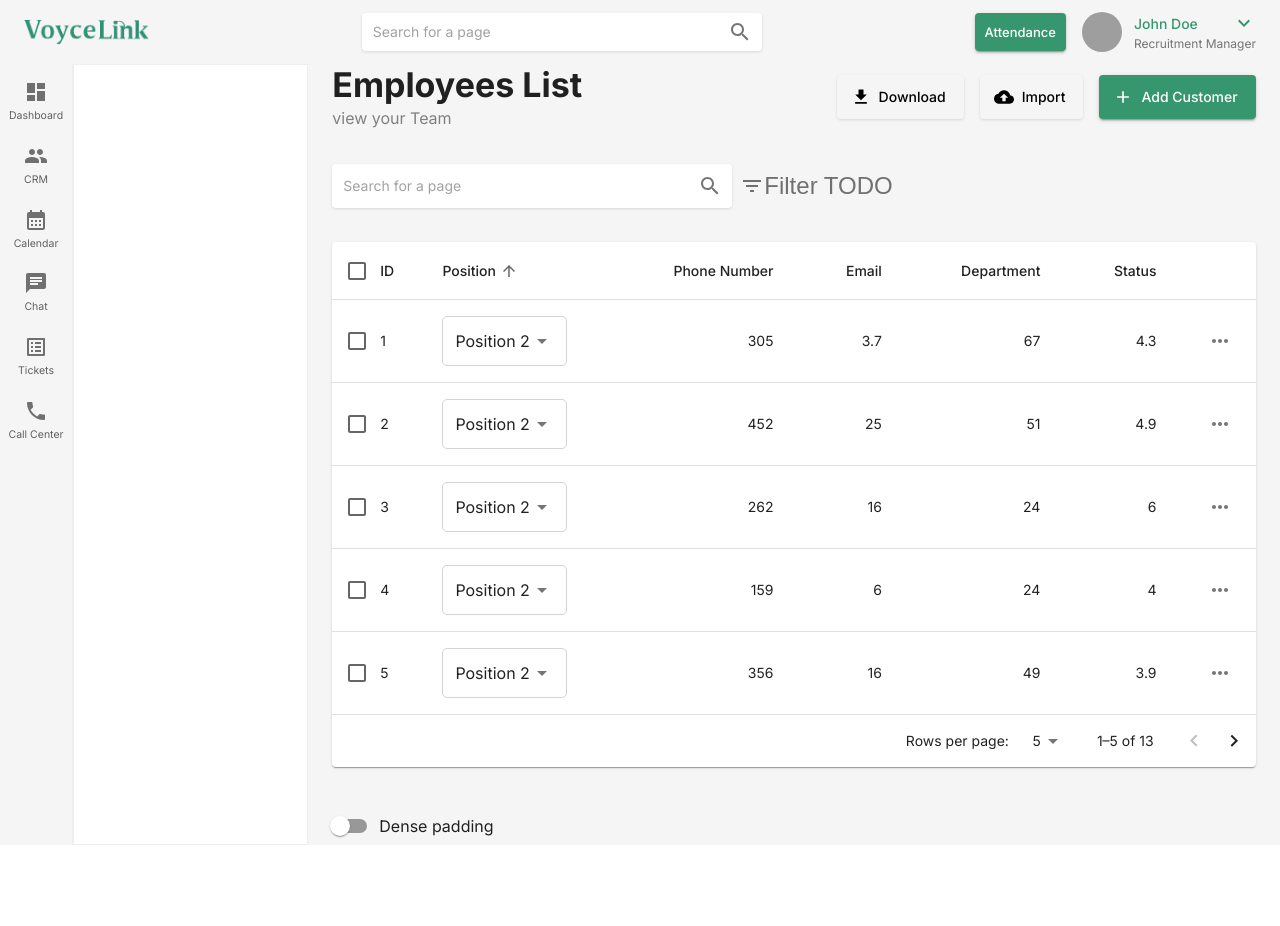
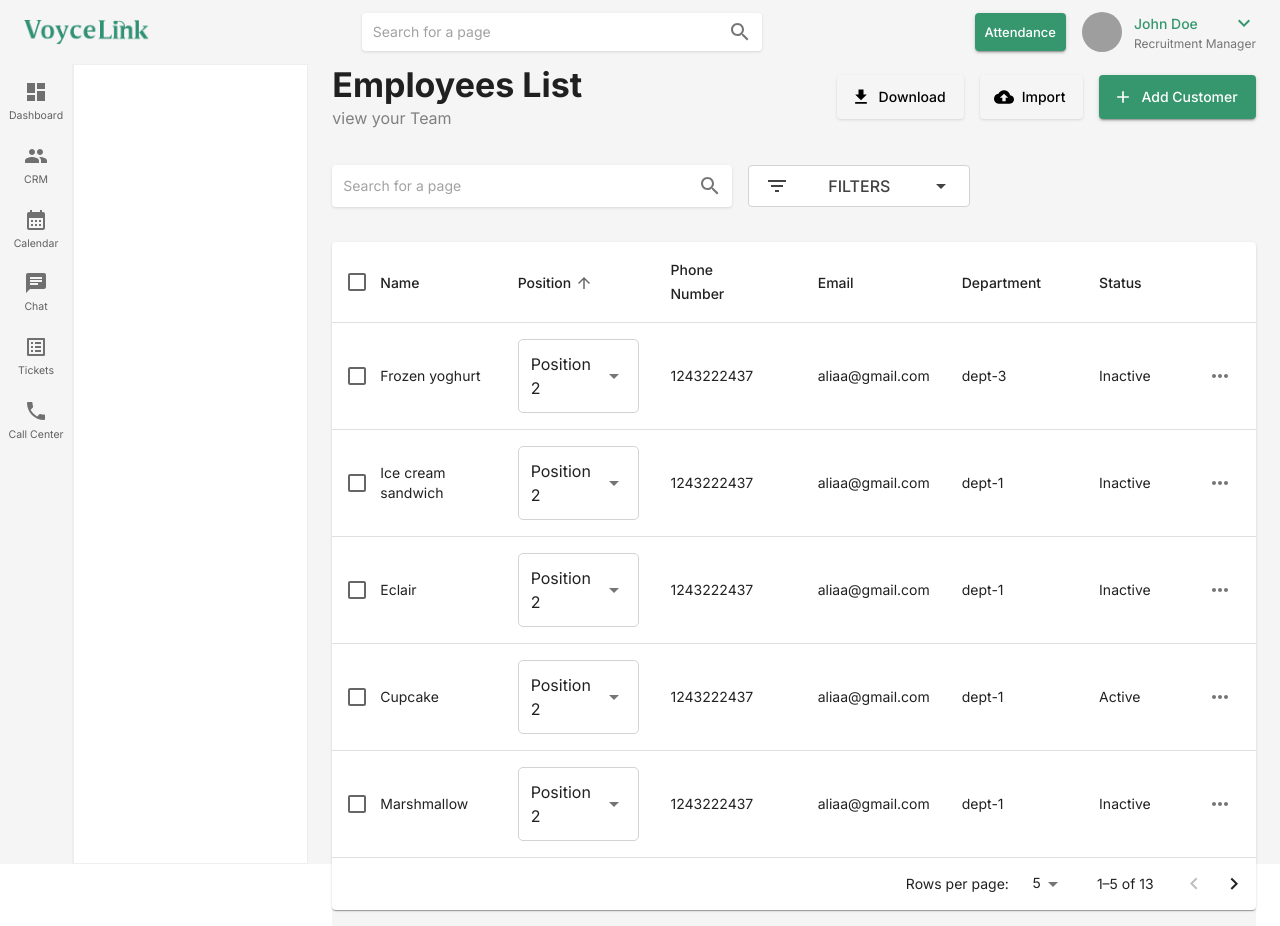
Before and after one commit to Saadgabersaad/VoyceeLink-CallCenter, a Next.js app: page /hhrr/departments in a window 1280 px wide. Before the commit the page ends 845 px from the top, so only its background shows below. Built offline with nearby package versions, Linux system fonts and the light colour scheme; grey boxes are pictures that could not be loaded.

Commit message:
employee filter str.

```diff
--- a/src/modules/hhrr/departments/components/DottedMenu.tsx
+++ b/src/modules/hhrr/departments/components/DottedMenu.tsx
@@ -52,8 +52,9 @@ export default function DottedMenu() {
                 slotProps={{
                     paper: {
                         style: {
-                            maxHeight: ITEM_HEIGHT * 4.5,
-                            width: '25ch',
+                            maxHeight: ITEM_HEIGHT * 5.5,
+                            width: '23ch',
+                            border: 'solid 1px green',
                         },
                     },
                 }}
@@ -62,6 +63,7 @@ export default function DottedMenu() {
                     <MenuItem
                         key={option.label}
                         onClick={handleClose}
+                        sx={{paddingX:'16px',paddingY:'12px'}}
                     >
                         {option.icon}
                         <span style={{ marginLeft: '10px' }}>{option.label}</span>
--- /dev/null
+++ b/src/modules/hhrr/departments/components/FilterBtn.tsx
@@ -0,0 +1,163 @@
+
+import * as React from 'react';
+import Button from '@mui/material/Button';
+import ButtonGroup from '@mui/material/ButtonGroup';
+import ArrowDropDownIcon from '@mui/icons-material/ArrowDropDown';
+import ClickAwayListener from '@mui/material/ClickAwayListener';
+import Grow from '@mui/material/Grow';
+import Paper from '@mui/material/Paper';
+import Popper from '@mui/material/Popper';
+import MenuItem from '@mui/material/MenuItem';
+import MenuList from '@mui/material/MenuList';
+import {usePathname} from "next/navigation";
+import IconButton from "@mui/material/IconButton";
+import FilterListIcon from "@mui/icons-material/FilterList";
+import {Flex} from "modules/core/components/flex";
+
+
+export default function FilterBtn() {
+
+
+
+    const customerOptions = [
+
+        {label:'Client Type',backgroundColor:'',color:''},
+        { label:'(Lcp)',backgroundColor:'#EEF5F0',color:'#589E67'},
+        {label:'Customer Service',backgroundColor:'#EDF2FE ',color:'#4976F4'},
+        {label:'Technical Support',backgroundColor:'#F7F7E8',color:'#B1AB1D'},
+        {label:'Sales',backgroundColor:'#F4EDF7',color:'#954BAF'}];
+    const leadsOptions = [
+
+        {label:'Filters',backgroundColor:'',color:'#424242'},
+        { label:'Lost',backgroundColor:'#EEF5F0',color:'#589E67'},
+        {label:'Qualified',backgroundColor:'#F7F7E8',color:'#B1AB1D'},
+        {label:'Contacted',backgroundColor:'#F4EDF7',color:'#954BAF'}];
+
+
+
+    const [open, setOpen] = React.useState(false);
+    const anchorRef = React.useRef<HTMLDivElement>(null);
+    const [selectedIndex, setSelectedIndex] = React.useState(0);
+
+    const handleClick = () => {
+        console.info(`You clicked ${options[selectedIndex].label}`);
+
+    };
+
+    const handleMenuItemClick = (
+        index: number,
+        value: string,
+
+    ) => {
+        setSelectedIndex(index);
+        setOpen(false);
+        console.info(`You clicked ${options[selectedIndex].label}`);
+      //  onFilters(value)
+
+    };
+
+    const handleToggle = () => {
+        setOpen((prevOpen) => !prevOpen);
+    };
+
+    const handleClose = (event: Event) => {
+        if (
+            anchorRef.current &&
+            anchorRef.current.contains(event.target as HTMLElement)
+        ) {
+            return;
+        }
+
+        setOpen(false);
+    };
+
+    const pathname = usePathname();
+    const options = pathname === "/customers" ? customerOptions : leadsOptions;
+
+
+    return (
+        <React.Fragment>
+            <ButtonGroup
+
+                sx={{border:"1px solid lightGray",borderRadius:'5',bgcolor: 'white',color:'#424242'}}
+                //@ts-expect-error  is necessary
+                variant=""
+                ref={anchorRef}
+                aria-label="Button group with a nested menu"
+            >
+          <Flex justifyContent="space-between" alignItems="center">
+              <Button
+                  sx={{width:"220px",display:"flex",justifyContent:"space-between",alignItems:"center",paddingY:'0px'}}
+                  size="medium"
+                  aria-controls={open ? 'split-button-menu' : undefined}
+                  aria-expanded={open ? 'true' : undefined}
+                  aria-label="select merge strategy"
+                  aria-haspopup="menu"
+                  onClick={handleToggle}
+              >
+                  <FilterListIcon />
+                  <Button
+                      sx={{fontSize:'16px'}}
+                      style={{color:selectedIndex === selectedIndex ? options[selectedIndex].color : 'black'}}
+                      size='medium'
+                      onClick={handleClick}>{options[selectedIndex].label}
+
+                  </Button>
+              <ArrowDropDownIcon/>
+              </Button>
+          </Flex>
+
+            </ButtonGroup>
+
+
+
+
+            <Popper
+                sx={{ zIndex: 1 }}
+
+                open={open}
+                anchorEl={anchorRef.current}
+                role={undefined}
+                transition
+                disablePortal
+            >
+                {({ TransitionProps, placement }) => (
+                    <Grow
+                        {...TransitionProps}
+                        style={{
+                            transformOrigin:
+                                placement === 'bottom' ? 'center top' : 'center bottom',
+                        }}
+                    >
+
+                        <Paper>
+                            <ClickAwayListener onClickAway={handleClose}>
+                                <MenuList
+                                    sx={{padding:'8px',borderRadius:'5px'}}
+                                    id="split-button-menu" autoFocusItem>
+                                    { options.map((option, index) => (
+                                        <MenuItem
+                                            className='w-fit'
+                                            key={option.label}
+                                            sx={{borderRadius:'5px',
+                                                marginY:'5px',
+                                                backgroundColor: option.backgroundColor,
+                                                color:option.color,
+
+                                            }}
+                                            selected={index === selectedIndex}
+                                            onClick={() => handleMenuItemClick( index,option.label)}
+                                        >
+                                            {option.label}
+                                        </MenuItem>
+                                    )) }
+
+                                </MenuList>
+                            </ClickAwayListener>
+                        </Paper>
+                    </Grow>
+                )}
+            </Popper>
+        </React.Fragment>
+    );
+}
--- a/src/modules/hhrr/departments/components/Table.tsx
+++ b/src/modules/hhrr/departments/components/Table.tsx
@@ -19,23 +19,27 @@ import DottedMenu from "modules/hhrr/departments/components/DottedMenu";
 
 interface Data {
     id: number;
-    position: number;
+    name: string;
+    position: string;
     phoneNumber: number;
-    email: number;
-    department: number;
-    status: number;
+    email: string;
+    department: string;
+    status: string;
+
 }
 
 function createData(
     id: number,
-    position: number,
+    name: string,
+    position: string,
     phoneNumber: number,
-    email: number,
-    department: number,
-    status: number,
+    email: string,
+    department: string,
+    status: string,
 ): Data {
     return {
         id,
+        name,
         position,
         phoneNumber,
         email,
@@ -45,19 +49,19 @@ function createData(
 }
 
 const rows = [
-    createData(1, 'Cupcake', 305, 3.7, 67, 4.3),
-    createData(2, 'Donut', 452, 25.0, 51, 4.9),
-    createData(3, 'Eclair', 262, 16.0, 24, 6.0),
-    createData(4, 'Frozen yoghurt', 159, 6.0, 24, 4.0),
-    createData(5, 'Gingerbread', 356, 16.0, 49, 3.9),
-    createData(6, 'Honeycomb', 408, 3.2, 87, 6.5),
-    createData(7, 'Ice cream sandwich', 237, 9.0, 37, 4.3),
-    createData(8, 'Jelly Bean', 375, 0.0, 94, 0.0),
-    createData(9, 'KitKat', 518, 26.0, 65, 7.0),
-    createData(10, 'Lollipop', 392, 0.2, 98, 0.0),
-    createData(11, 'Marshmallow', 318, 0, 81, 2.0),
-    createData(12, 'Nougat', 360, 19.0, 9, 37.0),
-    createData(13, 'Oreo', 437, 18.0, 63, 4.0),
+    createData(1, 'Cupcake', "305", 1243222437, "aliaa@gmail.com", 'dept-1',"Active"),
+    createData(2, 'Donut', "452", 1243222437.0, "aliaa@gmail.com", 'dept-2',"Active"),
+    createData(3, 'Eclair', "262", 1243222437.0, "aliaa@gmail.com", 'dept-1',"Inactive"),
+    createData(4, 'Frozen yoghurt', "159", 1243222437.0, "aliaa@gmail.com",'dept-3',"Inactive"),
+    createData(5, 'Gingerbread', "356", 1243222437.0, "aliaa@gmail.com", 'dept-1',"Active"),
+    createData(6, 'Honeycomb', "408", 1243222437.2, "aliaa@gmail.com", 'dept-4',"Active"),
+    createData(7, 'Ice cream sandwich', "237", 1243222437, "aliaa@gmail.com",'dept-1',"Inactive"),
+    createData(8, 'Jelly Bean', "375", 1243222437.0, "aliaa@gmail.com", 'dept-1',"Active"),
+    createData(9, 'KitKat', "518", 1243222437.0, "aliaa@gmail.com", 'dept-4',"Inactive"),
+    createData(10, 'Lollipop', "392", 1243222437.2, "aliaa@gmail.com", 'dept-2',"Active"),
+    createData(11, 'Marshmallow', "318", 1243222437, "aliaa@gmail.com", 'dept-1',"Inactive"),
+    createData(12, 'Nougat', "360", 1243222437.0, "aliaa@gmail.com",'dept-2',"Active"),
+    createData(13, 'Oreo', "437", 1243222437.0, "aliaa@gmail.com", 'dept-3',"Inactive"),
 ];
 
 function descendingComparator<T>(a: T, b: T, orderBy: keyof T) {
@@ -96,7 +100,7 @@ const headCells: readonly HeadCell[] = [
         id: 'name',
         numeric: false,
         disablePadding: true,
-        label: 'ID',
+        label: 'Name',
     },
     {
         id: 'position',
@@ -106,29 +110,29 @@ const headCells: readonly HeadCell[] = [
     },
     {
         id: 'phoneNumber',
-        numeric: true,
+        numeric: false,
         disablePadding: false,
         label: 'Phone Number',
     },
     {
         id: 'email',
-        numeric: true,
+        numeric: false,
         disablePadding: false,
         label: 'Email',
     },
     {
         id: 'department',
-        numeric: true,
+        numeric: false,
         disablePadding: false,
         label: 'Department',
     }, {
         id: 'status',
-        numeric: true,
+        numeric: false,
         disablePadding: false,
         label: 'Status',
     }, {
         id: 'menu',
-        numeric: true,
+        numeric: false,
         disablePadding: false,
         label: '',
     },
@@ -198,7 +202,6 @@ export default function Employees() {
     const [orderBy, setOrderBy] = React.useState<keyof Data>('position');
     const [selected, setSelected] = React.useState<readonly number[]>([]);
     const [page, setPage] = React.useState(0);
-    const [dense, setDense] = React.useState(false);
     const [rowsPerPage, setRowsPerPage] = React.useState(5);
 
     const handleRequestSort = (
@@ -247,9 +250,7 @@ export default function Employees() {
         setPage(0);
     };
 
-    const handleChangeDense = (event: React.ChangeEvent<HTMLInputElement>) => {
-        setDense(event.target.checked);
-    };
+
 
     // Avoid a layout jump when reaching the last page with empty rows.
     const emptyRows =
@@ -271,7 +272,7 @@ export default function Employees() {
                     <Table
                         sx={{ minWidth: 750 }}
                         aria-labelledby="tableTitle"
-                        size={dense ? 'small' : 'medium'}
+                        size={ 'medium'}
                     >
                         <EnhancedTableHead
                             numSelected={selected.length}
@@ -312,18 +313,18 @@ export default function Employees() {
                                             scope="row"
                                             padding="none"
                                         >
-                                            {row.id}
+                                            {row.name}
                                         </TableCell>
-                                        <TableCell align="right">
+                                        <TableCell align="left">
                                             {/*{row.position}*/}
                                             {/*TODO position menu*/}
                                             <PositionMenu clientType={row.position} />
                                         </TableCell>
-                                        <TableCell align="right">{row.phoneNumber}</TableCell>
-                                        <TableCell align="right">{row.email}</TableCell>
-                                        <TableCell align="right">{row.department}</TableCell>
-                                        <TableCell align="right">{row.status}</TableCell>
-                                        <TableCell align="right">
+                                        <TableCell align="left">{row.phoneNumber}</TableCell>
+                                        <TableCell align="left">{row.email}</TableCell>
+                                        <TableCell align="left">{row.department}</TableCell>
+                                        <TableCell align="left">{row.status}</TableCell>
+                                        <TableCell align="left">
                                             <DottedMenu/>
                                         </TableCell>
                                     </TableRow>
@@ -332,7 +333,7 @@ export default function Employees() {
                             {emptyRows > 0 && (
                                 <TableRow
                                     style={{
-                                        height: (dense ? 33 : 53) * emptyRows,
+                                        height: (53) * emptyRows,
                                     }}
                                 >
                                     <TableCell colSpan={6} />
@@ -351,10 +352,7 @@ export default function Employees() {
                     onRowsPerPageChange={handleChangeRowsPerPage}
                 />
             </Paper>
-            <FormControlLabel
-                control={<Switch checked={dense} onChange={handleChangeDense} />}
-                label="Dense padding"
-            />
+
         </Box>
     );
 }
--- a/src/modules/hhrr/departments/components/TableSelection.tsx
+++ b/src/modules/hhrr/departments/components/TableSelection.tsx
@@ -8,6 +8,7 @@ import FilterListIcon from "@mui/icons-material/FilterList";
 import {Button} from "@mui/material";
 import DeleteIcon from "@mui/icons-material/Delete";
 import SettingsIcon from "@mui/icons-material/Settings";
+import FilterBtn from "modules/hhrr/departments/components/FilterBtn";
 
 
 interface EnhancedTableToolbarProps {
@@ -28,18 +29,16 @@ interface EnhancedTableToolbarProps {
                         }
                     ]}
                 >
-                    <Flex>
+                    <Flex gap={2}>
                         <SearchInput/>
                         <Tooltip title="Filter list">
-                            <IconButton>
-                                <FilterListIcon />Filter  TODO
-                            </IconButton>
+                                <FilterBtn />
                         </Tooltip>
                     </Flex>
 
 
                     {numSelected > 0 ? (
-                        <Tooltip  title="Edit">
+                        <Flex>
                             <Button variant="contained">DEACTIVATE</Button>
                             <IconButton>
                                 <DeleteIcon sx={{ color: 'red' }} />
@@ -48,7 +47,7 @@ interface EnhancedTableToolbarProps {
                                 <SettingsIcon sx={{ color: 'gray' }} />
                             </IconButton>
 
-                        </Tooltip>
+                        </Flex>
                     ) : null}
                 </Toolbar>
             );
--- a/src/modules/hhrr/departments/layouts/Employees.tsx
+++ b/src/modules/hhrr/departments/layouts/Employees.tsx
@@ -6,7 +6,7 @@ import {Box} from "@mui/material";
 
 export const Employees = () => {
     return (
-        <Box component='div' sx={{bgcolor:'grey.100',p:0,display:'flex',flexDirection:'column',gap:'24px'}}>
+        <Box component='div' sx={{bgcolor:'grey.100',p:0,display:'flex',flexDirection:'column',gap:'24px',height:"100vh"}}>
             <HrNavigation/>
             <Table/>
         </Box>
```
